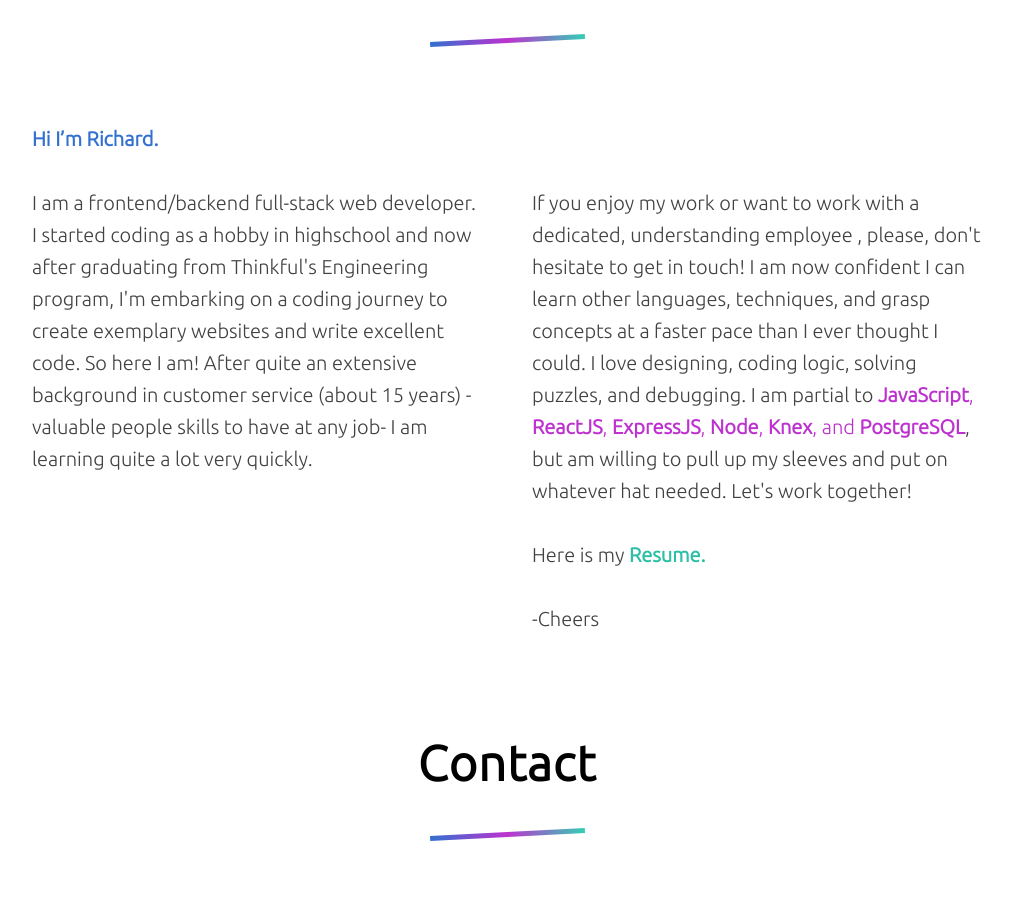
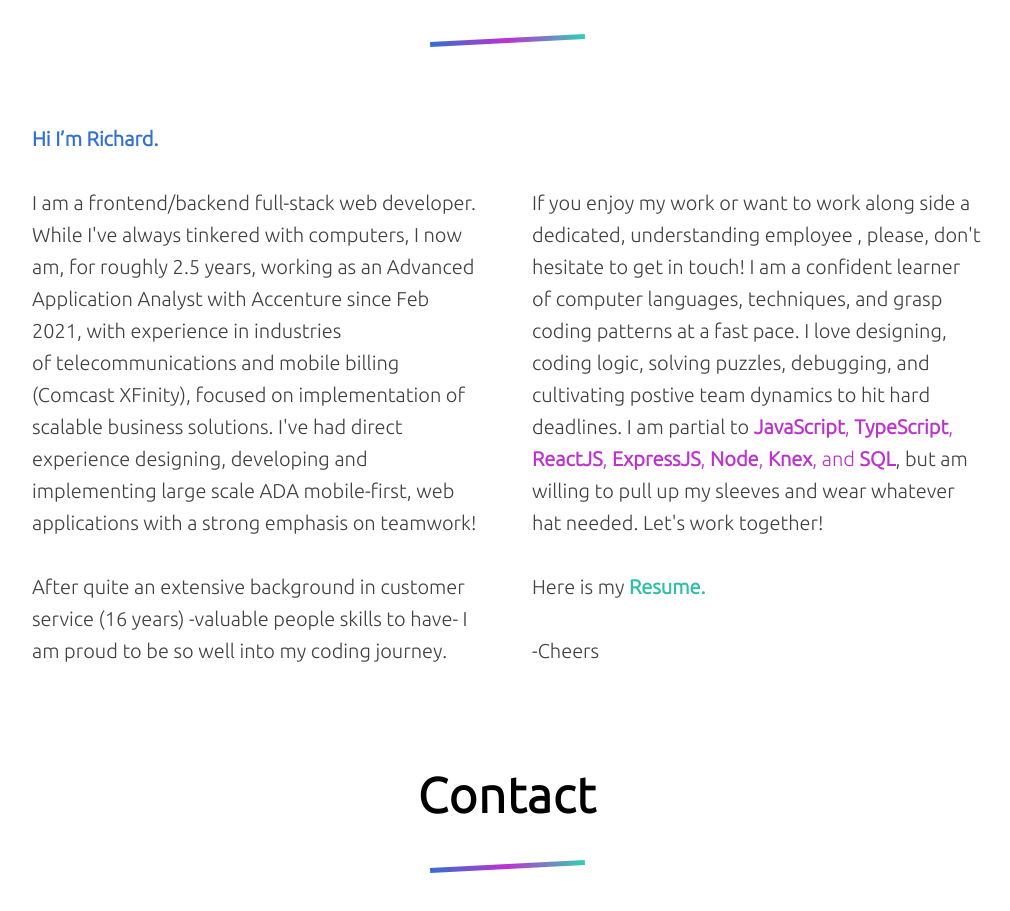
Before and after one commit to Richardscripts/Portfolio-2023, a plain HTML site: page index.html in a window 1280 px wide. Shown: the part 3255-4166 px from the top of the page, without its empty margins (133-1143 px from the left). Drawn offline with nearby package versions, Linux system fonts and the light colour scheme.

Commit message:
feat: updated about me section content text

```diff
--- a/index.html
+++ b/index.html
@@ -219,28 +219,20 @@
             <b class='blue'>Hi I’m Richard.</b><br/>
 
             <br />
-            I am a frontend/backend full-stack web developer.
-            I started coding as a hobby in highschool and now after graduating from Thinkful's Engineering program,
-            I'm embarking on a coding journey
-            to create exemplary websites and write excellent code.
-            So here I am!
+            I am a frontend/backend full-stack web developer. While I've always tinkered with computers, I now am, for roughly 2.5 years, working as an Advanced Application Analyst with Accenture since Feb 2021, with experience in industries of telecommunications and mobile billing (Comcast XFinity), focused on implementation of scalable business solutions. I've had direct experience designing, developing and implementing large scale ADA mobile-first, web applications with a strong emphasis on teamwork!</br></br>
 
             After quite an extensive background in customer service
-            (about 15 years) -valuable people skills to have at any job-
-            I am learning quite a lot very quickly.
+            (16 years) -valuable people skills to have-
+            I am proud to be so well into my coding journey.
           </p>
         </div>
         <div>
           <p>
             <br /><br />
-            If you enjoy my work or want to work with a dedicated, understanding employee
-            , please, don't hesitate to get in touch!
-            I am now confident I can learn other languages,
-            techniques, and grasp concepts at a faster pace than I ever thought I could.
-            I love designing, coding logic, solving puzzles, and debugging.
-            I am partial to <span class='violet'><b>JavaScript</b>, <b>ReactJS</b>, <b>ExpressJS</b>,
-              <b>Node</b>, <b>Knex</b>, and <b>PostgreSQL</b></span>,
-            but am willing to pull up my sleeves and put on whatever hat needed.
+            If you enjoy my work or want to work along side a dedicated, understanding employee , please, don't hesitate to get in touch! I am a confident learner of computer languages, techniques, and grasp coding patterns at a fast pace. I love designing, coding logic, solving puzzles, debugging, and cultivating postive team dynamics to hit hard deadlines.
+            I am partial to <span class='violet'><b>JavaScript</b>, <b>TypeScript</b>, <b>ReactJS</b>, <b>ExpressJS</b>,
+              <b>Node</b>, <b>Knex</b>, and <b>SQL</b></span>,
+            but am willing to pull up my sleeves and wear whatever hat needed.
 
             Let's work together!<br /><br />
             <span class='about-section-resume'>Here is my<a
--- a/style.css
+++ b/style.css
@@ -111,7 +111,6 @@ header > div {
 .drawing-image {
   border-radius: 100%;
   max-width: 150px;
-  top: 14px;
   filter: contrast(10) hue-rotate(200deg);
   top: -55px;
   position: absolute;
```
